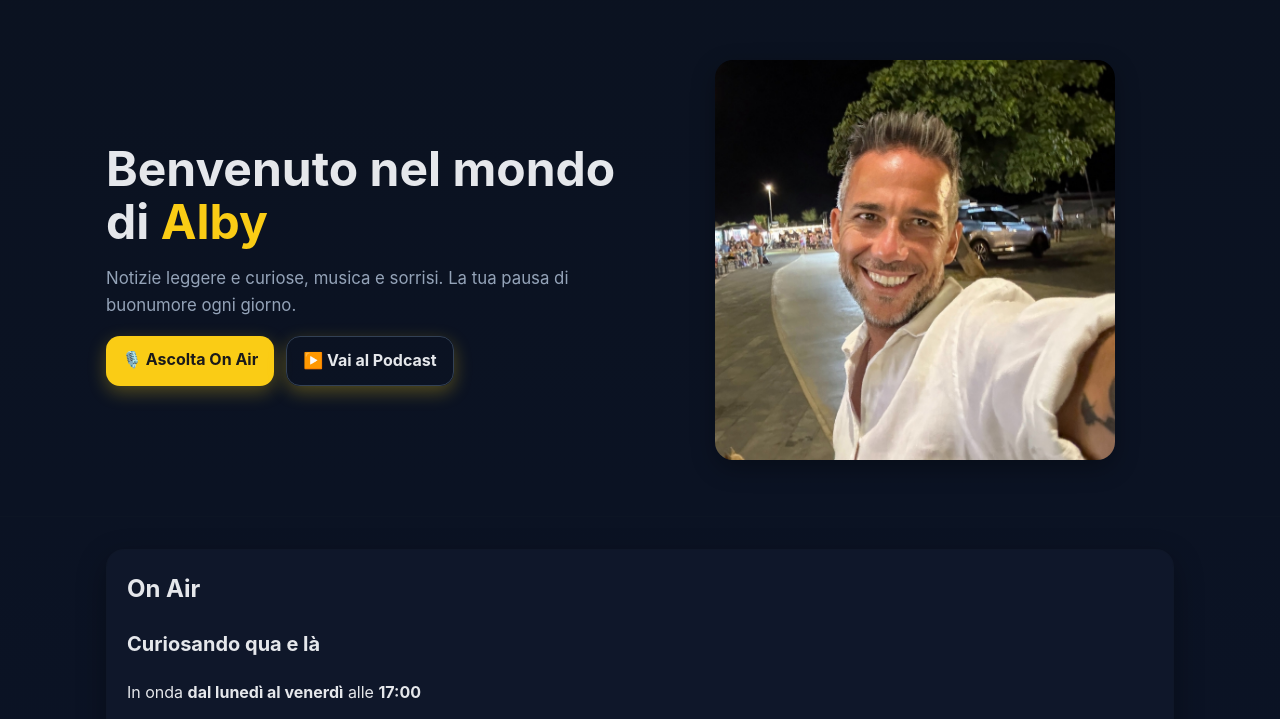
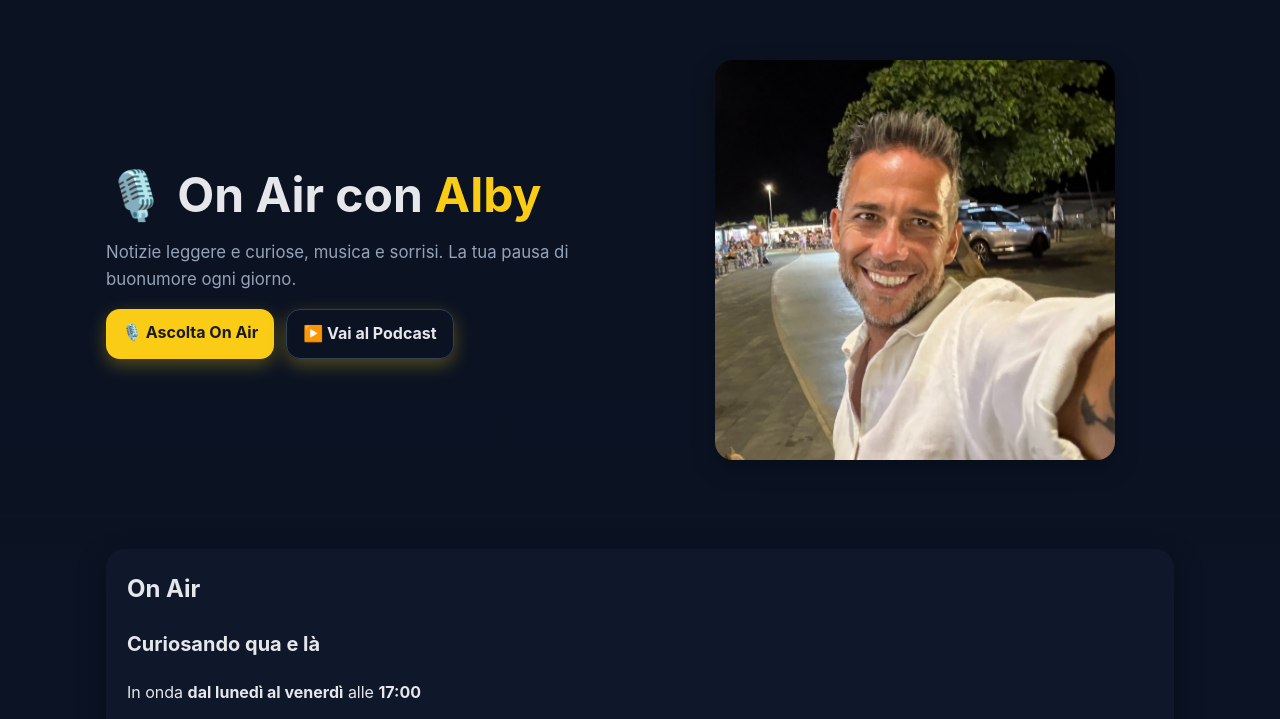
Before and after one commit to albertocosta1268-blip/albycosta, a plain HTML site: page docs/index.html in a window 1280 px wide. Shown: the part 67-786 px from the top of the page. Drawn offline with Linux system fonts and the light colour scheme.

Commit message:
Update header text to include 'On Air' and emoji

```diff
--- a/docs/index.html
+++ b/docs/index.html
@@ -48,7 +48,8 @@
     <section class="hero">
       <div class="container hero-grid">
         <div class="hero-text">
-          <h1>Benvenuto nel mondo di <span class="accent">Alby</span></h1>
+          <h1>🎙️ On Air con <span class="accent">Alby</span></h1>
+
           <p class="lead">Notizie leggere e curiose, musica e sorrisi. La tua pausa di buonumore ogni giorno.</p>
           <div class="hero-cta">
             <a href="#onair" class="btn">🎙️ Ascolta On Air</a>
```
